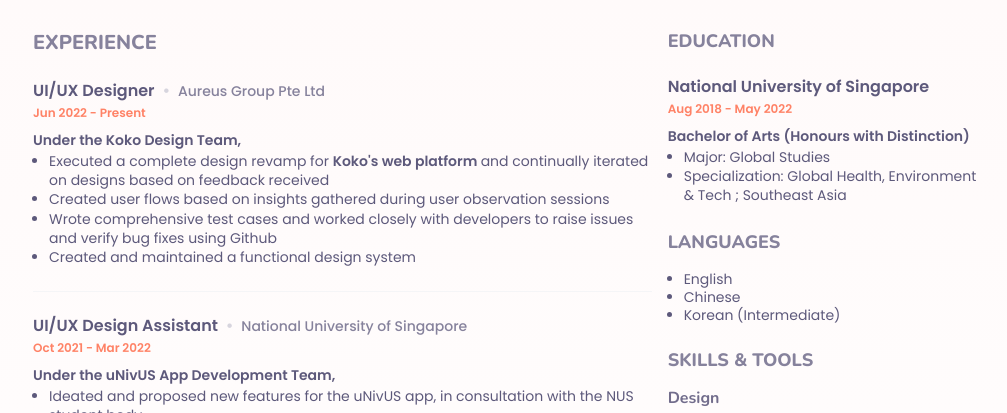
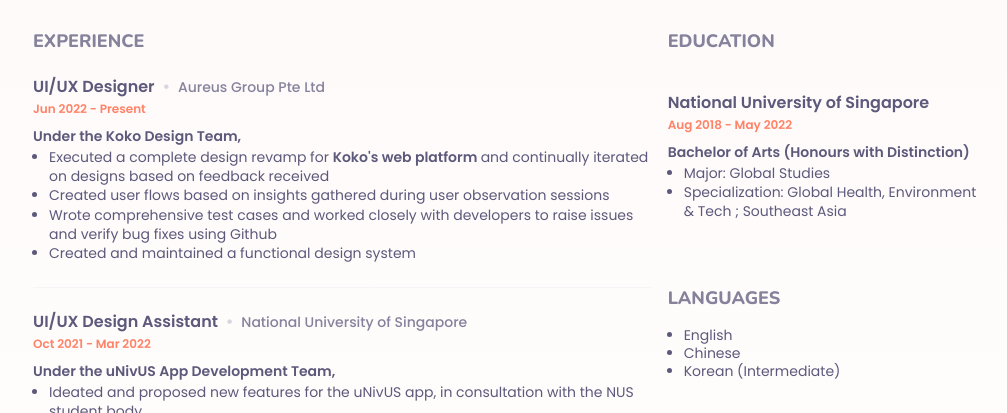
Before and after one commit to JeanetteNgo/cv, a website: page index.html in a window 1280 px wide. Shown: the part 341-754 px from the top of the page, without its empty margins (135-1142 px from the left). Drawn offline with nearby package versions, Linux system fonts and the light colour scheme.

Commit message:
update styles

```diff
--- a/index.html
+++ b/index.html
@@ -57,7 +57,7 @@
 
         <!-- Experience -->
         <main class="container md:w-2/3 border-b-2 border-accent-50 md:border-0">
-            <h2 class="font-nunito text-primary-300 font-extrabold uppercase text-xl my-4"> Experience </h2>
+            <h2 class="font-nunito text-primary-300 font-extrabold uppercase text-lg my-4"> Experience </h2>
 
             <!-- UIUX @ Aureus -->
             <div class= "my-6 ">
@@ -123,7 +123,7 @@
 
 
         <!-- Side bar -->
-        <section class="container md:w-1/3 pt-4 ">
+        <section class="container md:w-1/3 pt-4 flex flex-col gap-y-2">
 
             <!-- Education -->
             <h2 class="font-nunito text-primary-300 font-extrabold uppercase text-lg my-4"> Education </h2>
```
